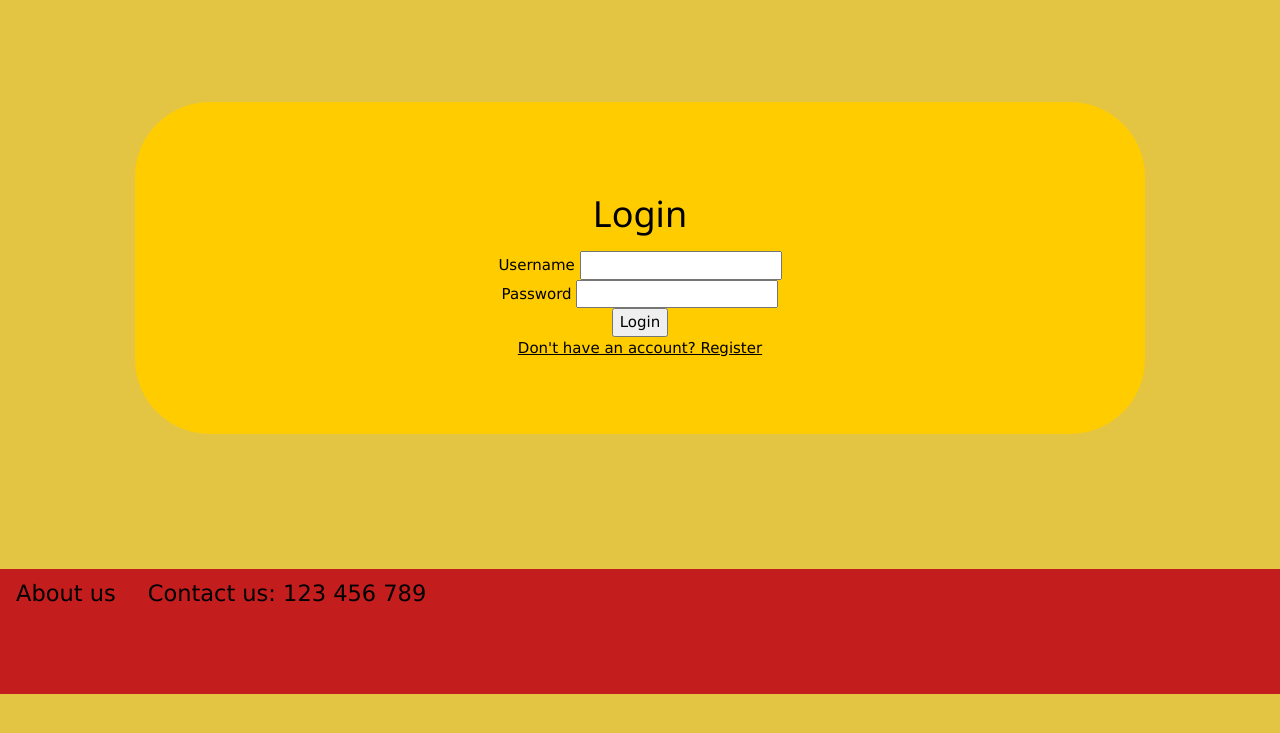
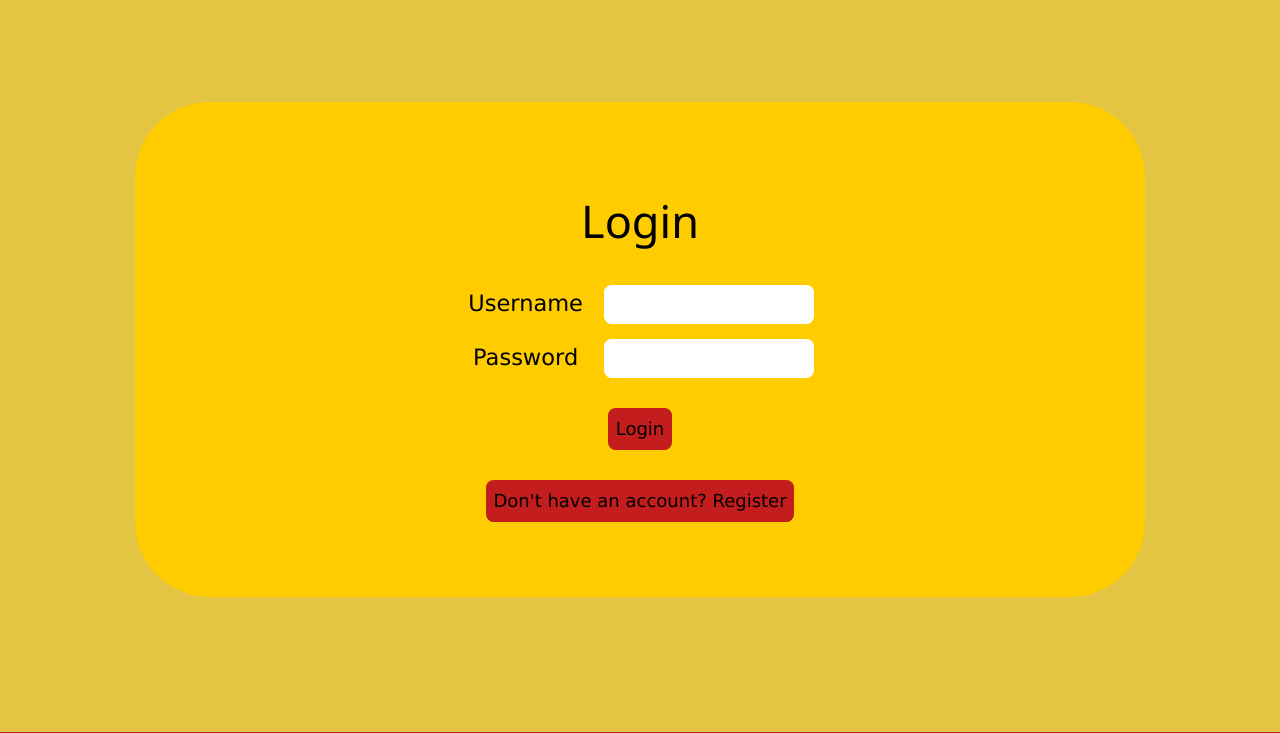
Before and after one commit to leonqiann/level2assessment, a Flask app: page /login in a window 1280 px wide. Shown: the part 163-896 px from the top of the page. Before the commit the page ends 857 px from the top, so only its background shows below. Run offline with Flask 3, Linux system fonts and the light colour scheme.

Commit message:
styled login and signup pages

```diff
--- a/app.py
+++ b/app.py
@@ -376,4 +376,4 @@ def internal_error(_):
 
 if __name__ == "__main__":
     # Start development server with debugging enabled
-    app.run(debug=False)
+    app.run(debug=True)
--- a/static/style.css
+++ b/static/style.css
@@ -434,11 +434,77 @@ body {
     background-color: #FFCC00;
 }
 
+/* auth-form-group class is a flex container with centered items and a gap */
+.auth-form-group {
+    display: flex;
+    align-items: center;
+    justify-content: center;
+    gap: 1rem;
+    margin-bottom: 1rem;
+}
+
+/* auth-form-group label is larger and has a fixed width */
+.auth-form-group label {
+    font-size: 1.5rem;
+    margin-right: 0.25rem;
+    width: 8rem;
+    white-space: nowrap;
+}
+
+/* auth-form-group input is padded, larger, and has rounded corners */
+.auth-form-group input {
+    padding: 0.4rem;
+    font-size: 1.2rem;
+    border-radius: 0.5rem;
+    border: none;
+    width: 14rem;
+}
+
+/* auth-form-button is red with no border and rounded corners */
+.auth-form-button {
+    background-color: #C41D1D;
+    text-decoration: none;
+    border-radius: 0.5rem;
+    border: none;
+    padding: 0.5rem;
+    font-size: 1.2rem;
+    margin-top: 1rem;
+    margin-bottom: 2rem;
+}
+
+/* register button is red with no border and rounded corners */
+.registerbutton {
+    display: inline-block;
+    text-decoration: none;
+    font-size: 1.2rem;
+    background-color: #C41D1D;
+    padding: 0.5rem;
+    border-radius: 0.5rem;
+}
+
+/* Add hover effect for the register button */
+.registerbutton:hover {
+    transform: scale(1.05);
+}
+
+/* login-container h1 is larger and has a margin */
+.login-container h1 {
+    font-size: 3rem;
+    margin-bottom: 2rem;
+}
+
+/* Add hover effect for the auth-form-button */
+.auth-form-button:hover {
+    transform: scale(1.05);
+}
+
+/* login form is centered and has a max-width of 50% */
 .error-container {
     text-align: center;
     margin-top: 8rem;
 }
 
+/* make the link in the error-container class have a red background color, no text decoration, rounded corners, padding, and a font size of 1.5rem */
 .error-container a {
     background-color: #C41D1D;
     text-decoration: none;
@@ -446,19 +512,22 @@ body {
     padding: 0.5rem;
     font-size: 1.5rem;
 }
-
+/* Add hover effect for the error-container link */
 .error-container a:hover {
     transform: scale(1.05);
 }
 
+/* make the h1 in the error-container class have a font size of 6rem */
 .error-container h2 {
     font-size: 4rem;
 }
 
+/* make the p in the error-container class have a font size of 2rem */
 .error-container h1 {
     font-size: 6rem;
 }
 
+/* make the p in the error-container class have a font size of 2rem */
 .error-container p {
     font-size: 2rem;
 }
--- a/templates/login.html
+++ b/templates/login.html
@@ -36,7 +36,7 @@
         <button type="submit" class="auth-form-button">Login</button> <!-- logs in user -->
     </form>
 
-    <a href="/signup">Don't have an account? Register</a>
+    <a class="registerbutton" href="/signup">Don't have an account? Register</a>
 </div>
 
 
```
